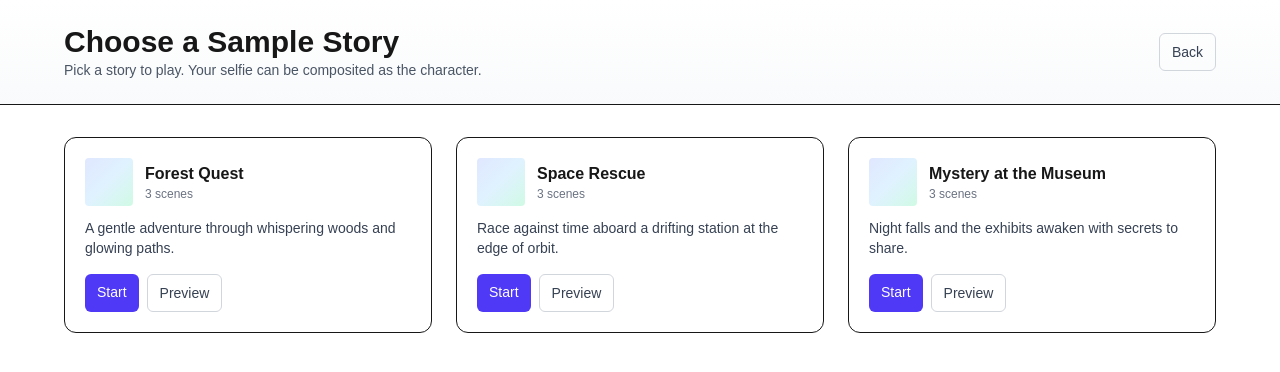
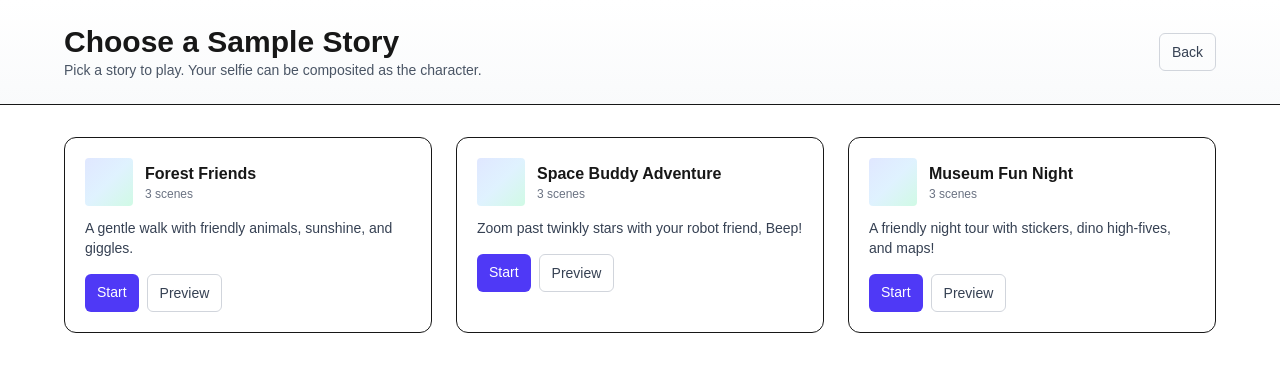
Before and after one commit to jackuson14/amz-interactive-story, a Next.js app in the folder web/: page /stories in a window 1280 px wide. Shown: the top 372 px of the page. Built offline with nearby package versions, Linux system fonts and the light colour scheme.

Commit message:
Story page: two-column layout (visual left, big readable text right) and kid-friendly sample stories

```diff
--- a/web/src/app/story/page.js
+++ b/web/src/app/story/page.js
@@ -71,13 +71,13 @@ export default function StoryPage() {
       {/* Scene viewport */}
       <section className="px-6 sm:px-10 md:px-16 py-8">
         <div className="mx-auto max-w-5xl">
-          <div className={`relative overflow-hidden rounded-xl border bg-gradient-to-br ${current.bg}`} style={{ height: 360 }}>
-            {/* Simple scenery elements */}
+          <div className="grid grid-cols-1 md:grid-cols-2 gap-8 items-stretch">
+            {/* Left: Visual */}
+            <div className={`relative overflow-hidden rounded-xl border bg-gradient-to-br ${current.bg}`} style={{ minHeight: 360 }}>
               <div className="absolute inset-0 opacity-40">
                 <div className="w-48 h-48 rounded-full bg-white/60 blur-2xl absolute -top-10 -left-10" />
                 <div className="w-56 h-56 rounded-full bg-white/40 blur-2xl absolute bottom-0 right-0" />
               </div>
-            {/* Character head (selfie or placeholder) */}
               <div className="absolute left-1/2 -translate-x-1/2 bottom-6">
                 {selfie ? (
                   <Image src={selfie.url} alt="you" width={192} height={192} className="w-48 h-auto rounded-lg shadow-lg ring-1 ring-black/10" unoptimized />
@@ -87,14 +87,17 @@ export default function StoryPage() {
               </div>
             </div>
 
-          <div className="mt-6">
-            <h2 className="text-xl font-semibold">{current.title}</h2>
-            <p className="mt-2 text-gray-700">{current.text}</p>
+            {/* Right: Big readable text */}
+            <div className="flex flex-col justify-between">
+              <div>
+                <h2 className="text-3xl font-extrabold">{current.title}</h2>
+                <p className="mt-4 text-xl leading-relaxed text-gray-800">{current.text}</p>
               </div>
-
-          <div className="mt-6 flex items-center gap-3">
-            <button onClick={prev} disabled={idx === 0} className="rounded-md border border-gray-300 px-4 py-2 text-sm text-gray-700 disabled:opacity-40 hover:bg-gray-100">Previous</button>
-            <button onClick={next} disabled={idx === scenes.length - 1} className="rounded-md bg-indigo-600 text-white px-4 py-2 text-sm disabled:opacity-40 hover:bg-indigo-500">Next</button>
+              <div className="mt-8 flex items-center gap-3">
+                <button onClick={prev} disabled={idx === 0} className="rounded-md border border-gray-300 px-5 py-3 text-lg text-gray-700 disabled:opacity-40 hover:bg-gray-100">Previous</button>
+                <button onClick={next} disabled={idx === scenes.length - 1} className="rounded-md bg-indigo-600 text-white px-5 py-3 text-lg disabled:opacity-40 hover:bg-indigo-500">Next</button>
+              </div>
+            </div>
           </div>
         </div>
       </section>
--- a/web/src/data/stories.js
+++ b/web/src/data/stories.js
@@ -1,32 +1,32 @@
 export const SAMPLE_STORIES = [
   {
-    id: "forest-quest",
-    title: "Forest Quest",
-    blurb: "A gentle adventure through whispering woods and glowing paths.",
+    id: "forest-friends",
+    title: "Forest Friends",
+    blurb: "A gentle walk with friendly animals, sunshine, and giggles.",
     scenes: [
-      { id: "intro", title: "Whispering Pines", text: "The trees sway, carrying tales older than time.", bg: "from-emerald-100 via-teal-100 to-cyan-100" },
-      { id: "meet", title: "Lantern Creek", text: "A dim light flickers across the water, inviting you closer.", bg: "from-sky-100 via-indigo-100 to-fuchsia-100" },
-      { id: "choice", title: "Forked Trail", text: "Two paths diverge—one worn, one wild.", bg: "from-amber-100 via-rose-100 to-sky-100" },
+      { id: "intro", title: "Sunny Meadow", text: "You step into a sunny meadow where butterflies dance.", bg: "from-emerald-100 via-teal-100 to-cyan-100" },
+      { id: "meet", title: "Helpful Squirrel", text: "A friendly squirrel shows you a path of shiny acorns.", bg: "from-sky-100 via-indigo-100 to-fuchsia-100" },
+      { id: "choice", title: "Picnic Time", text: "Pick a cozy spot under a big tree for a picnic!", bg: "from-amber-100 via-rose-100 to-sky-100" },
     ],
   },
   {
-    id: "space-rescue",
-    title: "Space Rescue",
-    blurb: "Race against time aboard a drifting station at the edge of orbit.",
+    id: "space-buddy",
+    title: "Space Buddy Adventure",
+    blurb: "Zoom past twinkly stars with your robot friend, Beep!",
     scenes: [
-      { id: "intro", title: "Docking", text: "Your shuttle locks onto the silent station.", bg: "from-slate-100 via-gray-100 to-sky-100" },
-      { id: "meet", title: "Echoes", text: "Beeping monitors guide you down a long corridor.", bg: "from-fuchsia-100 via-purple-100 to-indigo-100" },
-      { id: "choice", title: "Core Override", text: "Restore power or evacuate the crew capsule first?", bg: "from-cyan-100 via-sky-100 to-indigo-100" },
+      { id: "intro", title: "Counting Stars", text: "Your space scooter glides by sparkly stars: 1, 2, 3!", bg: "from-cyan-100 via-sky-100 to-indigo-100" },
+      { id: "meet", title: "Beep the Robot", text: "Beep waves hello and asks for a new happy battery.", bg: "from-fuchsia-100 via-purple-100 to-indigo-100" },
+      { id: "choice", title: "Moon Snack", text: "Snack time on the moon—cookies or fruit first?", bg: "from-slate-100 via-gray-100 to-sky-100" },
     ],
   },
   {
-    id: "museum-mystery",
-    title: "Mystery at the Museum",
-    blurb: "Night falls and the exhibits awaken with secrets to share.",
+    id: "museum-fun-night",
+    title: "Museum Fun Night",
+    blurb: "A friendly night tour with stickers, dino high-fives, and maps!",
     scenes: [
-      { id: "intro", title: "After Hours", text: "Footsteps echo in the marble hall.", bg: "from-amber-100 via-yellow-100 to-rose-100" },
-      { id: "meet", title: "The Curator", text: "A note slips under the door: 'Meet me by the astrolabe.'", bg: "from-rose-100 via-pink-100 to-fuchsia-100" },
-      { id: "choice", title: "Hidden Wing", text: "A concealed passage opens behind an ancient map.", bg: "from-indigo-100 via-sky-100 to-cyan-100" },
+      { id: "intro", title: "Welcome, Explorer", text: "The kind guard gives you a sticker and a tiny flashlight.", bg: "from-amber-100 via-yellow-100 to-rose-100" },
+      { id: "meet", title: "Dino High-Five", text: "The dino statue looks like it wants a high-five!", bg: "from-rose-100 via-pink-100 to-fuchsia-100" },
+      { id: "choice", title: "Treasure Map", text: "Follow the map to the gift shop for a shiny badge.", bg: "from-indigo-100 via-sky-100 to-cyan-100" },
     ],
   },
 ];
```
Lines whose indentation alone changed are shown as unchanged.
